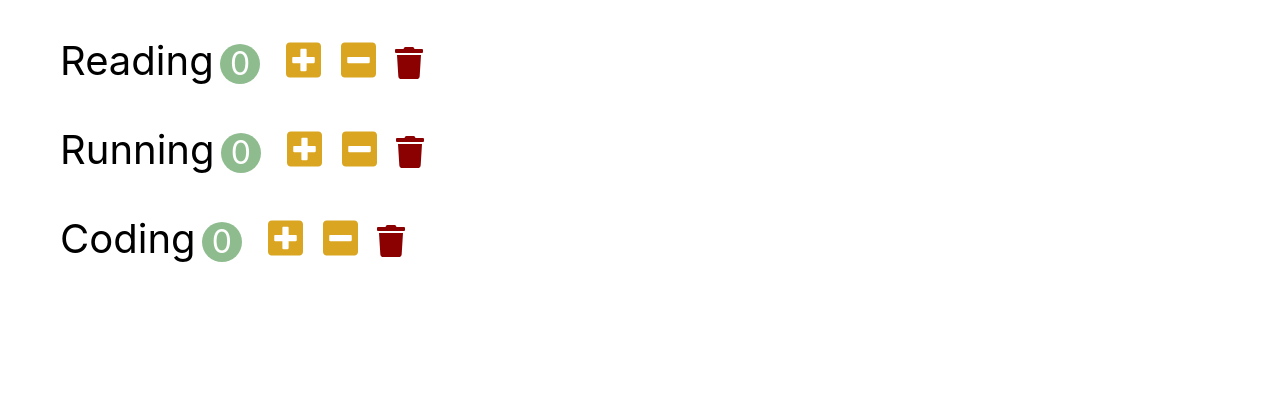
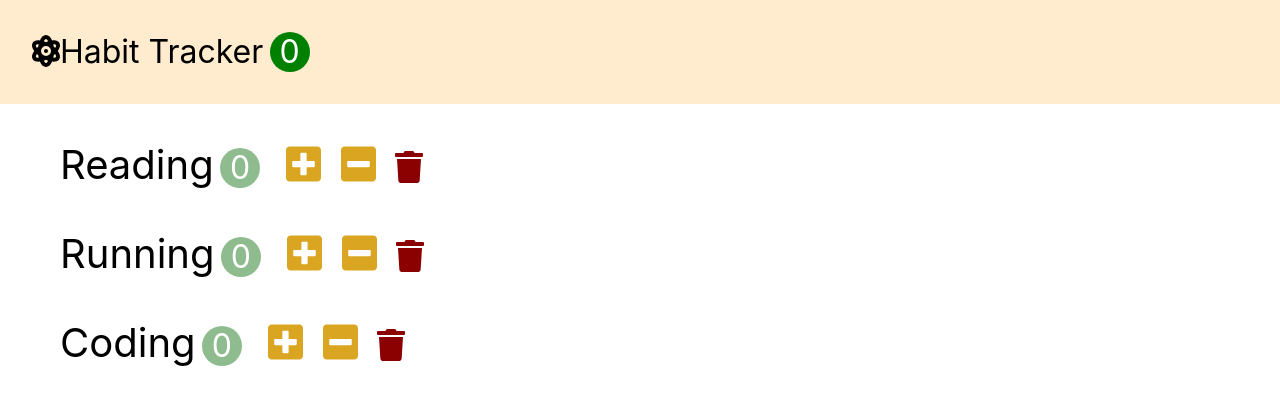
Before and after one commit to monty420420/React_template, a React (Create React App) app: page / in a window 1280 px wide. Shown: the top 404 px of the page. Built offline with nearby package versions, Linux system fonts and the light colour scheme.

Commit message:
react_navbar

```diff
--- a/src/App.jsx
+++ b/src/App.jsx
@@ -1,7 +1,7 @@
 import React, { Component } from 'react';
 import './app.css';
 import Habits from './components/habits';
-
+import Navbar from './components/navbar';
 class App extends Component {
 
   state = {
@@ -38,13 +38,16 @@ handleDelete = (habit) => {
 
 
   render() {
-    return(
+    return (
+    <>
+    <Navbar totalCount={this.state.habits.filter(item => item.count > 0).length} />
     <Habits
      habits={this.state.habits}
      onIncrement={this.handleIncrement}
      onDecrement={this.handleDecrement}
      onDelete={this.handleDelete}
     />
+    </>
     );
   }
 }
--- /dev/null
+++ b/src/components/navbar.jsx
@@ -0,0 +1,19 @@
+import React, { Component } from 'react';
+
+
+class Navbar extends Component {
+
+
+  render() {
+    return(
+        <div className='navbar'>
+         <i className="fas fa-atom"></i>
+           <span>Habit Tracker</span>
+           <span className='navbar-count'>{this.props.totalCount}</span>
+        </div>
+    );
+  }
+}
+
+
+export default Navbar;
```
